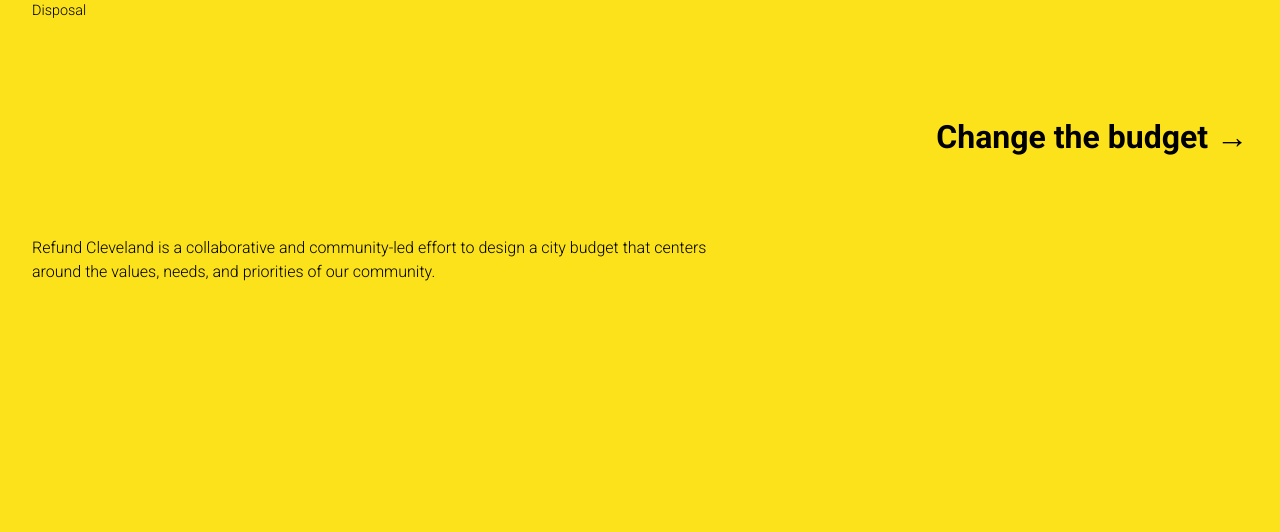
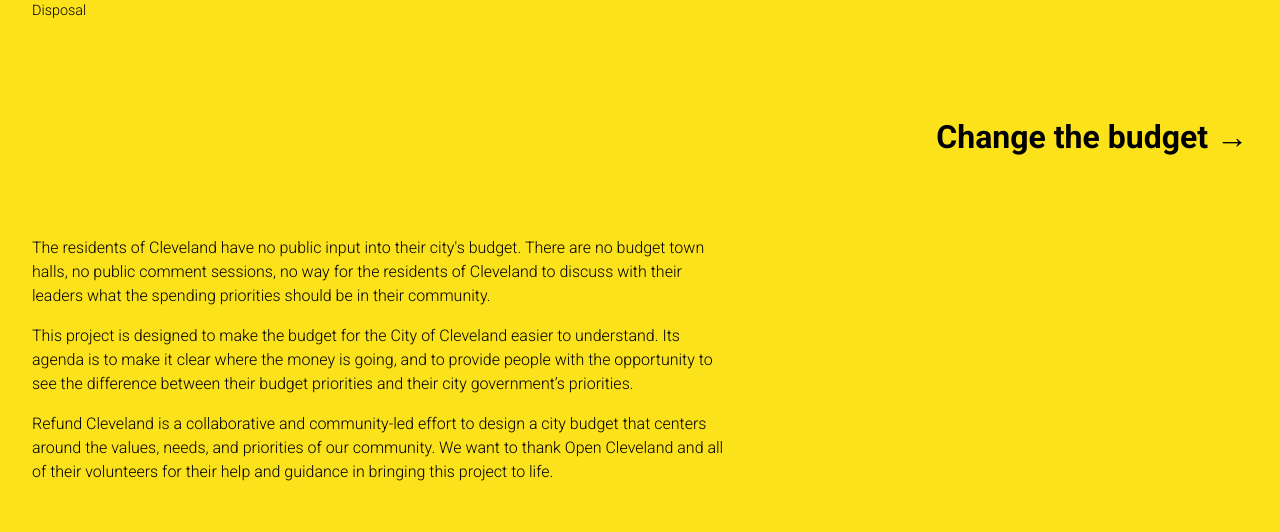
Before and after one commit to opencleveland/refundcleveland, a Django app: page / in a window 1280 px wide. Shown: the part 705-1237 px from the top of the page. Before the commit the page ends 986 px from the top, so only its background shows below. Run offline with Django 3.2, Linux system fonts and the light colour scheme.

Commit message:
Updating copy on home page to new about copy

```diff
--- a/peoples_budget/templates/home.html
+++ b/peoples_budget/templates/home.html
@@ -9,7 +9,9 @@
 
     </div>
 
-    <p>Refund Cleveland is a collaborative and community-led effort to design a city budget that centers around the values, needs, and priorities of our community.</p>
+    <p>The residents of Cleveland have no public input into their city's budget. There are no budget town halls, no public comment sessions, no way for the residents of Cleveland to discuss with their leaders what the spending priorities should be in their community.</p>
+    <p>This project is designed to make the budget for the City of Cleveland easier to understand. Its agenda is to make it clear where the money is going, and to provide people with the opportunity to see the difference between their budget priorities and their city government’s priorities.</p>
+    <p>Refund Cleveland is a collaborative and community-led effort to design a city budget that centers around the values, needs, and priorities of our community. We want to thank Open Cleveland and all of their volunteers for their help and guidance in bringing this project to life.</p>
 
 {% endblock content %}
 
```
